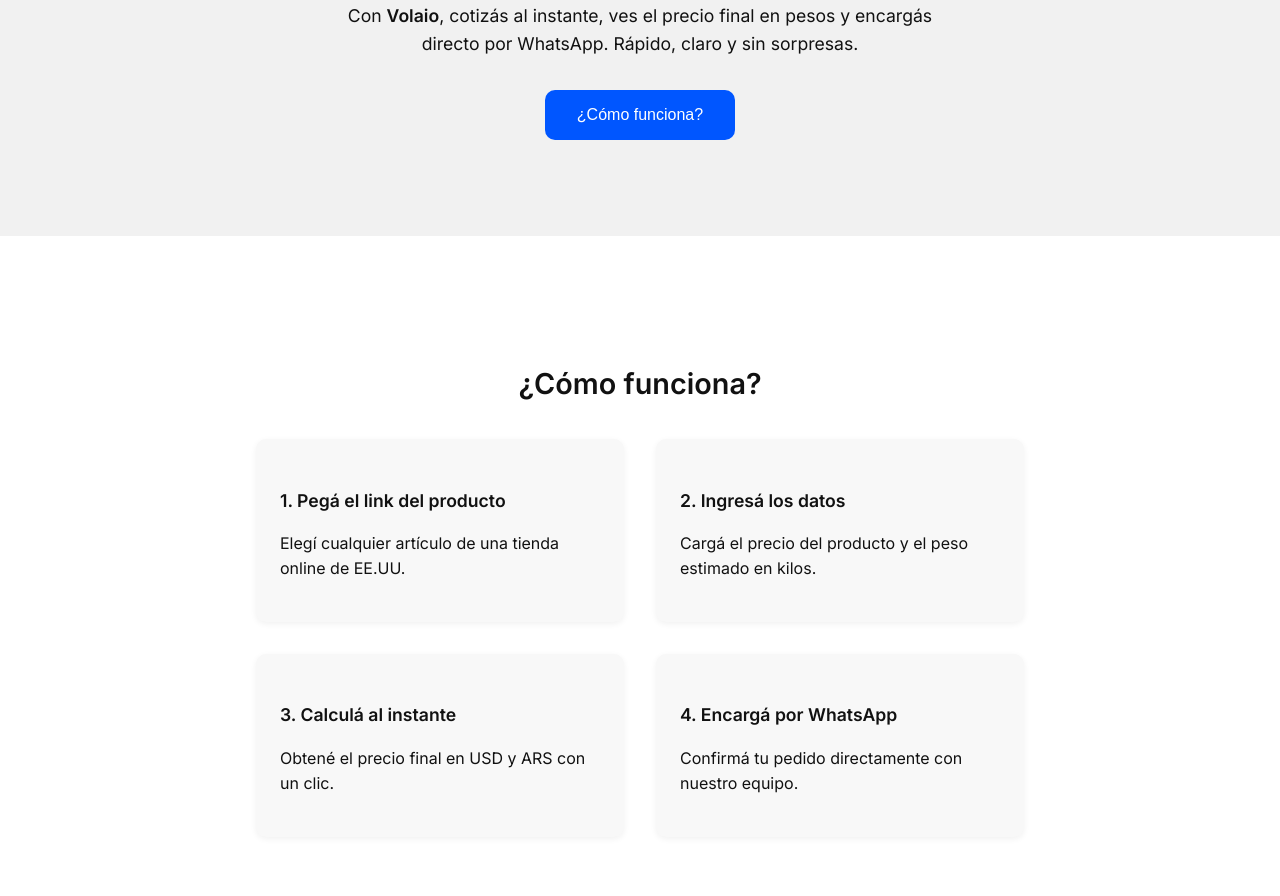
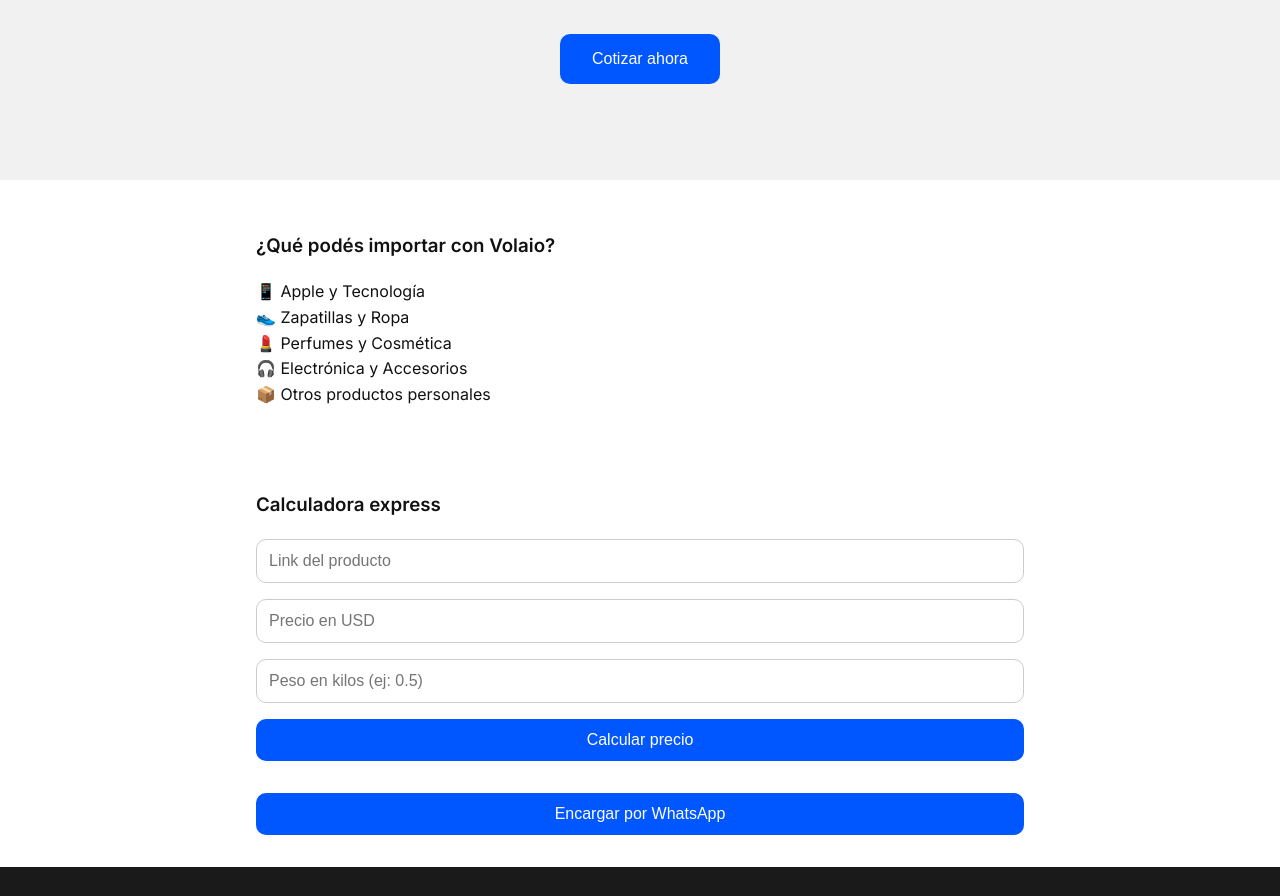
Before and after one commit to volaio/volaio, a plain HTML site: page index.html in a window 1280 px wide. Shown: the part 517-1413 px from the top of the page. Drawn offline with Linux system fonts and the light colour scheme.

Commit message:
Update index.html

```diff
--- a/index.html
+++ b/index.html
@@ -13,50 +13,37 @@
   <header>
     <div class="container">
       <h1>Volaio</h1>
-      <p>Importaciones personalizadas desde EE.UU. a Argentina</p>
+      <p>Importaciones desde EE.UU. a Argentina en tiempo récord</p>
     </div>
   </header>
 
   <section class="hero">
     <div class="container">
-      <h2>Importá lo que querés de EE.UU. en solo 5 días</h2>
-      <p>Con <strong>Volaio</strong>, cotizás al instante, ves el precio final en pesos y encargás directo por WhatsApp. Rápido, claro y sin sorpresas.</p>
-      <button onclick="document.getElementById('steps').scrollIntoView({ behavior: 'smooth' })">
-        ¿Cómo funciona?
-      </button>
+      <h2>Tu producto en Argentina en solo 5 días</h2>
+      <p>Somos tu puente directo con Estados Unidos. Cotizá, calculá el precio final y encargá de forma rápida y segura.</p>
+      <button onclick="document.getElementById('calculator').scrollIntoView({ behavior: 'smooth' })">Cotizar ahora</button>
     </div>
   </section>
 
-  <section class="steps" id="steps">
+  <section class="services">
     <div class="container">
-      <h3 class="section-title">¿Cómo funciona?</h3>
-      <div class="steps-grid">
-        <div class="step">
-          <h4>1. Pegá el link del producto</h4>
-          <p>Elegí cualquier artículo de una tienda online de EE.UU.</p>
-        </div>
-        <div class="step">
-          <h4>2. Ingresá los datos</h4>
-          <p>Cargá el precio del producto y el peso estimado en kilos.</p>
-        </div>
-        <div class="step">
-          <h4>3. Calculá al instante</h4>
-          <p>Obtené el precio final en USD y ARS con un clic.</p>
-        </div>
-        <div class="step">
-          <h4>4. Encargá por WhatsApp</h4>
-          <p>Confirmá tu pedido directamente con nuestro equipo.</p>
-        </div>
+      <h3>¿Qué podés importar con Volaio?</h3>
+      <div class="services-grid">
+        <div class="service">📱 Apple y Tecnología</div>
+        <div class="service">👟 Zapatillas y Ropa</div>
+        <div class="service">💄 Perfumes y Cosmética</div>
+        <div class="service">🎧 Electrónica y Accesorios</div>
+        <div class="service">📦 Otros productos personales</div>
       </div>
     </div>
   </section>
 
   <section class="calculator" id="calculator">
     <div class="container">
-      <h3>Calculadora de importación</h3>
+      <h3>Calculadora express</h3>
       <input type="url" placeholder="Link del producto" id="linkInput">
-      <input type="number" placeholder="Precio del producto en USD" id="usdInput">
-      <input type="number" placeholder="Peso estimado en kilos (ej: 0.5)" id="pesoInput">
+      <input type="number" placeholder="Precio en USD" id="usdInput">
+      <input type="number" placeholder="Peso en kilos (ej: 0.5)" id="pesoInput">
       <button onclick="calcularPrecio()">Calcular precio</button>
       <div id="resultado" class="resultado"></div>
       <a id="whatsappLink" href="#" target="_blank">
@@ -65,11 +52,9 @@
     </div>
   </section>
 
-  <button onclick="scrollToTop()" id="scrollTopBtn" title="Volver arriba">↑</button>
-
   <footer>
     <div class="container">
-      <p><strong>Volaio</strong> — Importaciones personales, sin complicaciones.</p>
+      <p><strong>Volaio</strong> — Envíos personales desde EE.UU. sin complicaciones.</p>
       <p>WhatsApp: +54 9 11 2631 0568 &nbsp; | &nbsp; Instagram: @volaio</p>
     </div>
   </footer>
```
